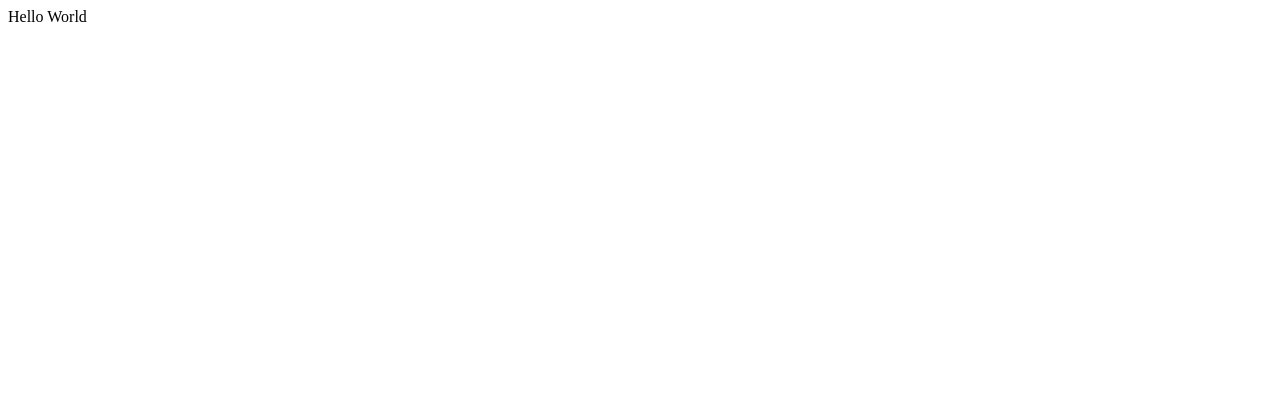
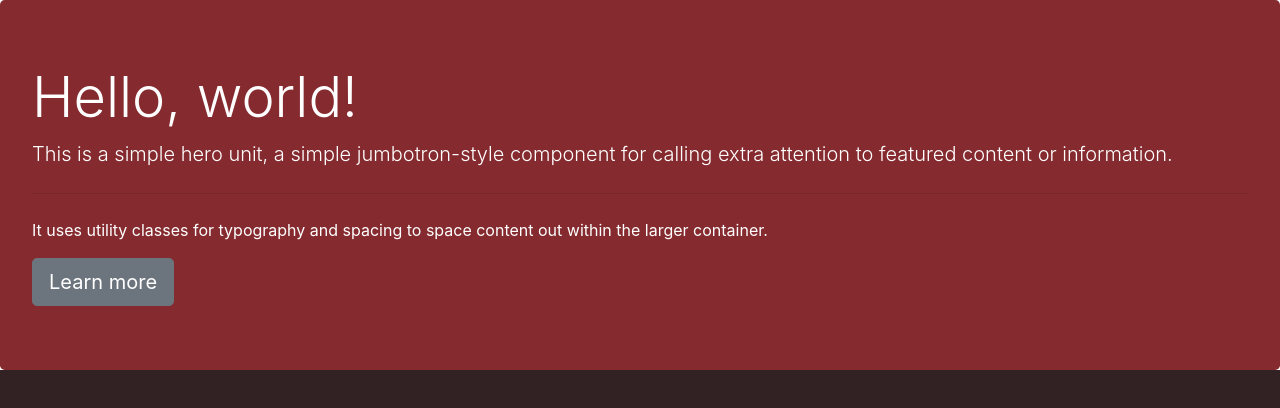
Before and after one commit to cbiteau9/decouvre, a plain HTML site: page index.html in a window 1280 px wide. Drawn offline with nearby package versions, Linux system fonts and the light colour scheme.

Commit message:
Nouveau style
ajout de CSS

```diff
--- a/index.html
+++ b/index.html
@@ -1,11 +1,30 @@
 <!DOCTYPE html>
 <html lang="en">
+
 <head>
     <meta charset="UTF-8">
     <meta name="viewport" content="width=device-width, initial-scale=1.0">
     <title>Document</title>
+    <link rel="stylesheet" href="./mystyle.css">
+    <link rel="stylesheet" href="https://stackpath.bootstrapcdn.com/bootstrap/4.5.2/css/bootstrap.min.css"
+        integrity="sha384-JcKb8q3iqJ61gNV9KGb8thSsNjpSL0n8PARn9HuZOnIxN0hoP+VmmDGMN5t9UJ0Z" crossorigin="anonymous">
+    <script src="https://stackpath.bootstrapcdn.com/bootstrap/4.5.2/js/bootstrap.min.js"
+        integrity="sha384-B4gt1jrGC7Jh4AgTPSdUtOBvfO8shuf57BaghqFfPlYxofvL8/KUEfYiJOMMV+rV"
+        crossorigin="anonymous"></script>
+
 </head>
+
 <body>
-    Hello World
+
+    <div class="jumbotron background-color-couleur2 color-3">
+        <h1 class="display-4">Hello, world!</h1>
+        <p class="lead">This is a simple hero unit, a simple jumbotron-style component for calling extra attention
+            to featured content or information.</p>
+        <hr class="my-4">
+        <p>It uses utility classes for typography and spacing to space content out within the larger container.</p>
+        <a class="btn btn-secondary btn-lg" href="#" role="button">Learn more</a>
+    </div>
+
 </body>
+
 </html>
--- /dev/null
+++ b/mystyle.css
@@ -0,0 +1,8 @@
+body, html{
+    background-color:#332224;}
+.jumbotron.background-color-couleur2{
+    background-color: #852b2f;
+}
+.color-3{
+    color:#ffffff;
+}
```
